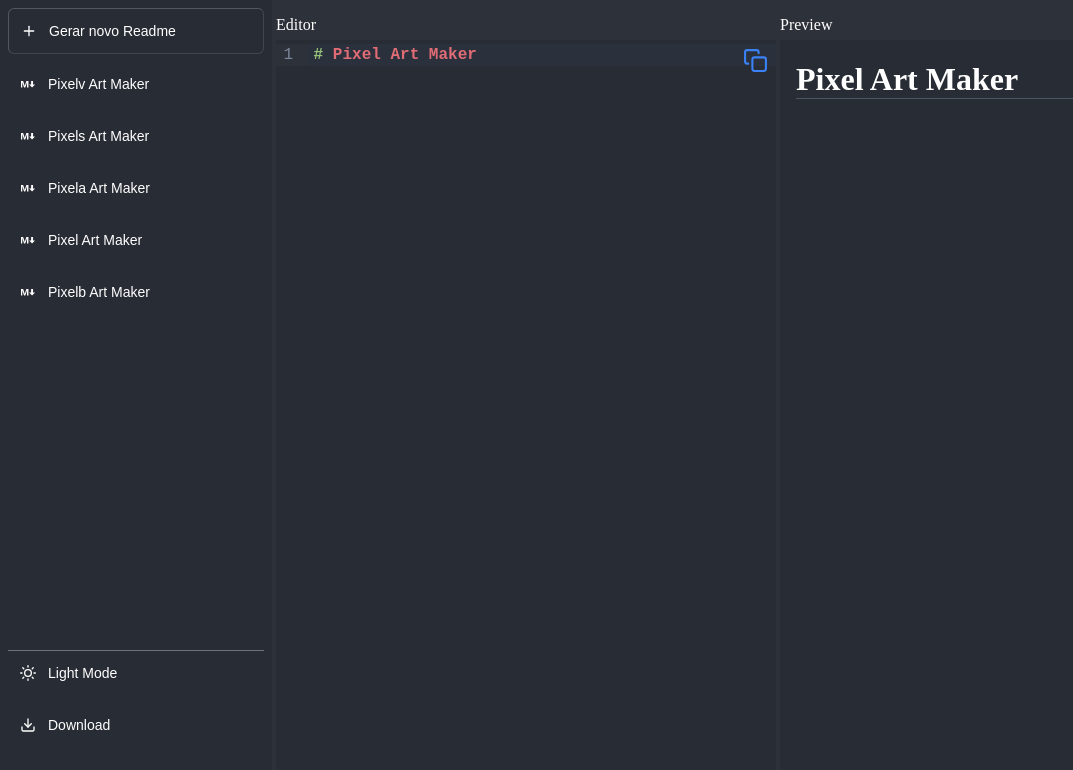
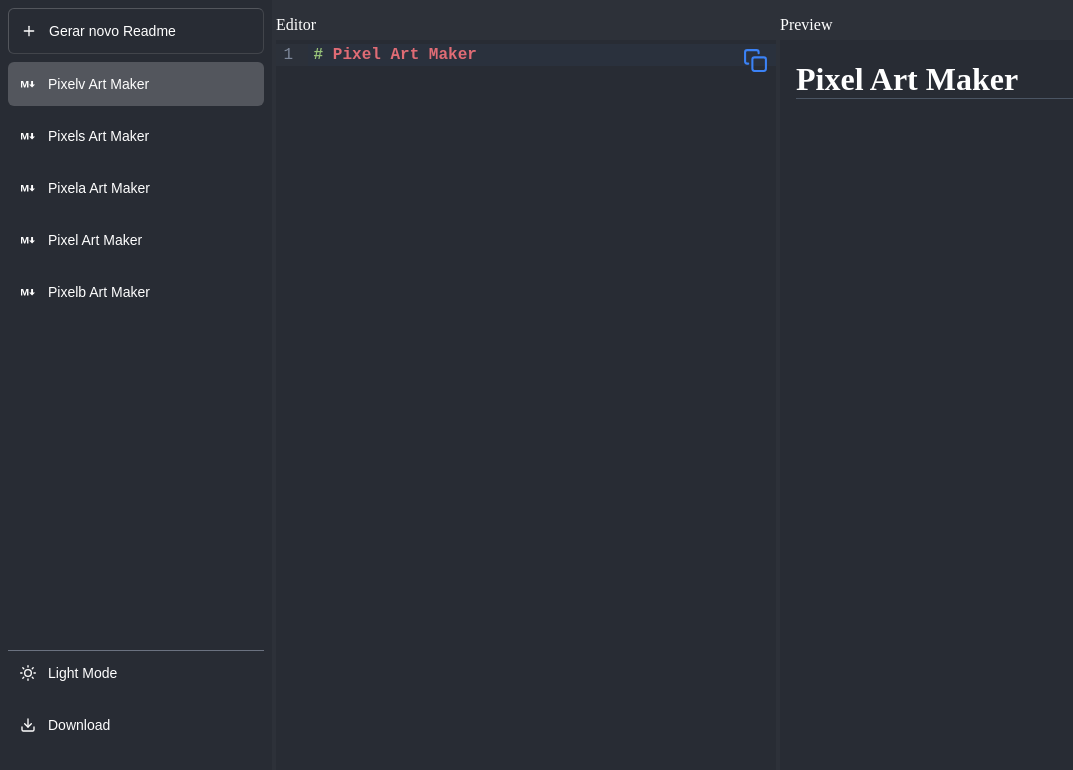
Before and after one commit to luizpereiradev/Readme-Generator, a React (Vite) app: page / in a window 1280 px wide. Shown: the top 770 px of the page, without its empty margins (0-1073 px from the left). Built offline with nearby package versions, Linux system fonts and the light colour scheme.

Commit message:
refactor: navbar organized into components

```diff
--- a/src/App.jsx
+++ b/src/App.jsx
@@ -28,17 +28,16 @@ export default function App() {
 
   return (
     <div className="flex h-[100vh] w-screen gap-1">
-      <Navbar setPage={setPage} />
+      <Navbar setPage={setPage} page={page} />
 
       <div className="flex gap-1 w-screen">
         {(page === 0 && Object.keys(projects).length !== 0 && atual) && (
           <>
-            {console.log(projects)}
             <CodeEditor />
             <Preview />
           </>
         )}
-        {(page >= 1 || Object.keys(projects).length === 0) && !atual && (
+        {(page >= 1 || Object.keys(projects).length === 0 || !atual) && (
           <Form setPage={setPage} setCode={setProjects} />
         )}
       </div>
--- /dev/null
+++ b/src/components/Navbar/OptionsNav.jsx
@@ -0,0 +1,44 @@
+import React from 'react';
+
+import {
+  FiDownload, FiSun, FiMoon,
+} from 'react-icons/fi';
+import { GlobalContext } from '../../store/GlobalStorage';
+import downloadFile from '../../utils/download';
+
+function OptionsNav() {
+  const {
+    projects: [projectsList],
+    atualProject: [atual],
+    themeState: [theme, setTheme],
+  } = React.useContext(GlobalContext);
+
+  return (
+    <div className="border-0 border-t-gray-500 border-t-[1px] border-solid">
+      <button type="button" onClick={() => setTheme()}>
+        {theme === 'light' ? (
+          <>
+            <FiMoon size={16} />
+            Dark Mode
+          </>
+        )
+          : (
+            <>
+              <FiSun size={16} />
+              Light Mode
+            </>
+          )}
+      </button>
+
+      {atual && (
+      <button type="button" onClick={() => downloadFile(projectsList[atual])}>
+        <FiDownload size={16} />
+        Download
+      </button>
+      )}
+
+    </div>
+  );
+}
+
+export default OptionsNav;
--- /dev/null
+++ b/src/components/Navbar/ProjectsList.jsx
@@ -0,0 +1,51 @@
+import React from 'react';
+import PropTypes from 'prop-types';
+
+import { VscMarkdown } from 'react-icons/vsc';
+import { FiDelete } from 'react-icons/fi';
+import { GlobalContext } from '../../store/GlobalStorage';
+
+function ProjectsList({ setPage, page }) {
+  const {
+    projects: [projectsList, setProjectsList],
+    atualProject: [atual, setAtualProject],
+  } = React.useContext(GlobalContext);
+
+  const handleDelete = (e) => {
+    setAtualProject(projectsList[Object.keys(projectsList)[0]] || false);
+    setProjectsList(
+      ({ [e.target.parentNode.textContent]: l, ...rest }) => ({ ...rest }),
+    );
+  };
+
+  return (
+    <nav className="h-3/4 overflow-scroll">
+      {Object.keys(projectsList)?.map((project) => project && (
+      <button
+        className={`group relative ${atual === project && page < 1 && 'bg-white/20'}`}
+        type="button"
+        onClick={(e) => {
+          setAtualProject(e.target.textContent);
+          setPage(0);
+        }}
+        key={project}
+      >
+        <VscMarkdown size={16} />
+        {project}
+        <FiDelete
+          size={16}
+          className="hidden group-hover:block p-1 absolute right-1"
+          onClick={(e) => handleDelete(e)}
+        />
+      </button>
+      ))}
+    </nav>
+  );
+}
+
+ProjectsList.propTypes = {
+  setPage: PropTypes.func.isRequired,
+  page: PropTypes.number.isRequired,
+};
+
+export default ProjectsList;
--- a/src/components/Navbar/index.jsx
+++ b/src/components/Navbar/index.jsx
@@ -1,26 +1,11 @@
 import React from 'react';
 import PropTypes from 'prop-types';
-import { VscMarkdown } from 'react-icons/vsc';
-import {
-  FiPlus, FiDownload, FiDelete, FiSun, FiMoon,
-} from 'react-icons/fi';
-import downloadFile from '../../utils/download';
-import { GlobalContext } from '../../store/GlobalStorage';
 
-function Navbar({ setPage }) {
-  const {
-    projects: [projectsList, setProjectsList],
-    atualProject: [atual, setAtualProject],
-    themeState: [theme, setTheme],
-  } = React.useContext(GlobalContext);
-  const handleDelete = (e) => {
-    setAtualProject(projectsList[Object.keys(projectsList)[0]] || false);
-    setProjectsList(
-      ({ [e.target.parentNode.textContent]: l, ...rest }) => ({ ...rest }),
-    );
-  };
+import { FiPlus } from 'react-icons/fi';
+import ProjectsList from './ProjectsList';
+import OptionsNav from './OptionsNav';
 
-  // organizar em componentes separados
+function Navbar({ setPage, page }) {
   return (
     <div className="bg-[#282C34] p-2 min-w-[16rem] ">
       <button
@@ -31,55 +16,16 @@ function Navbar({ setPage }) {
         <FiPlus size={16} />
         Gerar novo Readme
       </button>
-      <nav className="h-3/4 overflow-scroll">
-        {Object.keys(projectsList)?.map((project) => project && (
-          <button
-            className="group relative"
-            type="button"
-            onClick={(e) => {
-              setAtualProject(e.target.textContent);
-              setPage(0);
-            }}
-            key={project}
-          >
-            <VscMarkdown size={16} />
-            {project}
-            <FiDelete
-              size={16}
-              className="hidden group-hover:block p-1 absolute right-1"
-              onClick={(e) => handleDelete(e)}
-            />
-          </button>
-        ))}
-      </nav>
-      <div className="border-0 border-t-gray-500 border-t-[1px] border-solid">
-        <button type="button" onClick={() => setTheme()}>
-          {theme === 'light' ? (
-            <>
-              <FiMoon size={16} />
-              Dark Mode
-            </>
-          )
-            : (
-              <>
-                <FiSun size={16} />
-                Light Mode
-              </>
-            )}
-        </button>
-        {atual && (
-        <button type="button" onClick={() => downloadFile(projectsList[atual])}>
-          <FiDownload size={16} />
-          Download
-        </button>
-        )}
-      </div>
+
+      <ProjectsList setPage={setPage} page={page} />
+      <OptionsNav />
     </div>
   );
 }
 
 Navbar.propTypes = {
   setPage: PropTypes.func.isRequired,
+  page: PropTypes.number.isRequired,
 };
 
 export default Navbar;
```
